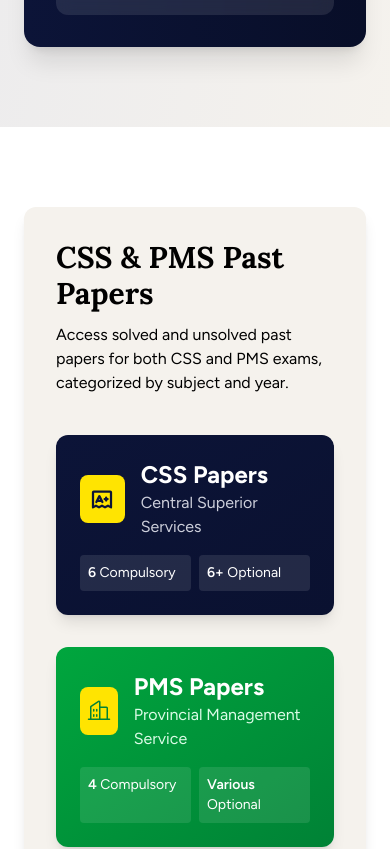
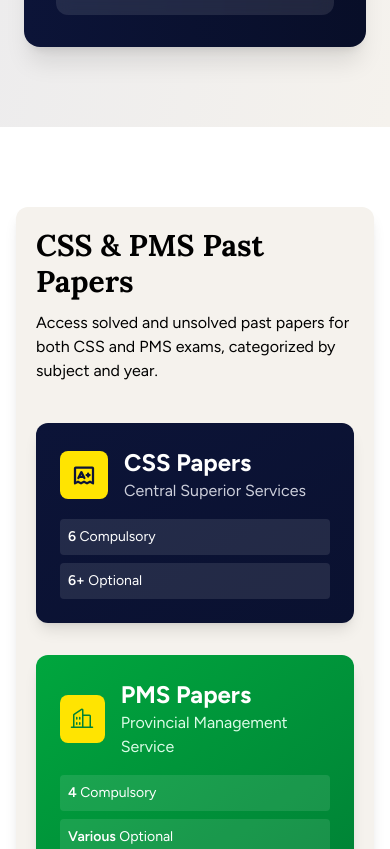
Before and after one commit to msalmankhokhar/icep-nextjs, a Next.js app: page / in a window 390 px wide. Shown: the part 3620-4469 px from the top of the page. Built offline with nearby package versions, Linux system fonts and the light colour scheme.

Commit message:
all well

```diff
--- a/app/css-past-papers/page.tsx
+++ b/app/css-past-papers/page.tsx
@@ -66,7 +66,7 @@ export default async function CSSPastPapersPage() {
               <Link href="/past-papers" className="text-brand-blue-200 hover:text-white transition-colors">
                 <PiArrowLeftBold className="text-xl" />
               </Link>
-              <h1 className="text-4xl md:text-5xl font-bold heading-font">
+              <h1 className="text-3xl md:text-4xl font-bold heading-font">
                 CSS Past Papers
               </h1>
             </div>
--- a/app/past-papers/page.tsx
+++ b/app/past-papers/page.tsx
@@ -28,17 +28,16 @@ export default async function PastPapersPage() {
         <section className="bg-brand-blue text-white py-16 md:py-24">
           <div className="container mx-auto px-6 md:px-12">
             <h1 className="text-4xl md:text-5xl font-bold heading-font mb-4">
-              CSS & PMS Past Papers
+              Past Papers
             </h1>
             <p className="text-brand-blue-100 text-lg max-w-3xl">
               Choose your examination type to access a comprehensive collection of past papers.
-              Practice with real exam questions to enhance your preparation.
             </p>
           </div>
         </section>
 
         {/* Exam Options */}
-        <section className="py-20 bg-brand-white">
+        <section className="py-10 bg-brand-white">
           <div className="container mx-auto px-6 md:px-12">
             <h2 className="text-3xl font-bold heading-font text-brand-blue mb-12 text-center">
               Select Your Examination
--- a/app/pms-past-papers/page.tsx
+++ b/app/pms-past-papers/page.tsx
@@ -74,7 +74,7 @@ export default async function PMSPastPapersPage() {
               <Link href="/past-papers" className="text-green-200 hover:text-white transition-colors">
                 <PiArrowLeftBold className="text-xl" />
               </Link>
-              <h1 className="text-4xl md:text-5xl font-bold heading-font">
+              <h1 className="text-3xl md:text-4xl font-bold heading-font">
                 PMS Past Papers
               </h1>
             </div>
--- a/components/Sections/HomeSections.tsx
+++ b/components/Sections/HomeSections.tsx
@@ -324,14 +324,14 @@ export function MagazineAndBlog() {
 
 export function PastPapersTeaser() {
   return (
-    <section className="py-20 bg-white text-black px-6 md:px-12 lg:px-20">
+    <section className="py-20 bg-white text-black px-4 md:px-12 lg:px-20">
       <div className="max-w-6xl mx-auto">
         <motion.div
           initial={{ opacity: 0, y: 30 }}
           whileInView={{ opacity: 1, y: 0 }}
           viewport={{ once: true }}
           transition={{ duration: 0.5 }}
-          className="p-8 rounded-xl bg-brand-white shadow-lg"
+          className="p-5 sm:p-8 rounded-xl bg-brand-white shadow-lg"
         >
           <h2 className="text-3xl md:text-4xl font-bold heading-font mb-3">
             CSS & PMS Past Papers
@@ -352,7 +352,7 @@ export function PastPapersTeaser() {
                     <p className="text-brand-blue-100">Central Superior Services</p>
                   </div>
                 </div>
-                <div className="grid grid-cols-2 gap-2 text-sm">
+                <div className="grid sm:grid-cols-2 gap-2 text-sm">
                   <div className="bg-white/10 rounded p-2">
                     <span className="font-semibold">6</span> Compulsory
                   </div>
@@ -374,7 +374,7 @@ export function PastPapersTeaser() {
                     <p className="text-green-100">Provincial Management Service</p>
                   </div>
                 </div>
-                <div className="grid grid-cols-2 gap-2 text-sm">
+                <div className="grid sm:grid-cols-2 gap-2 text-sm">
                   <div className="bg-white/10 rounded p-2">
                     <span className="font-semibold">4</span> Compulsory
                   </div>
```
